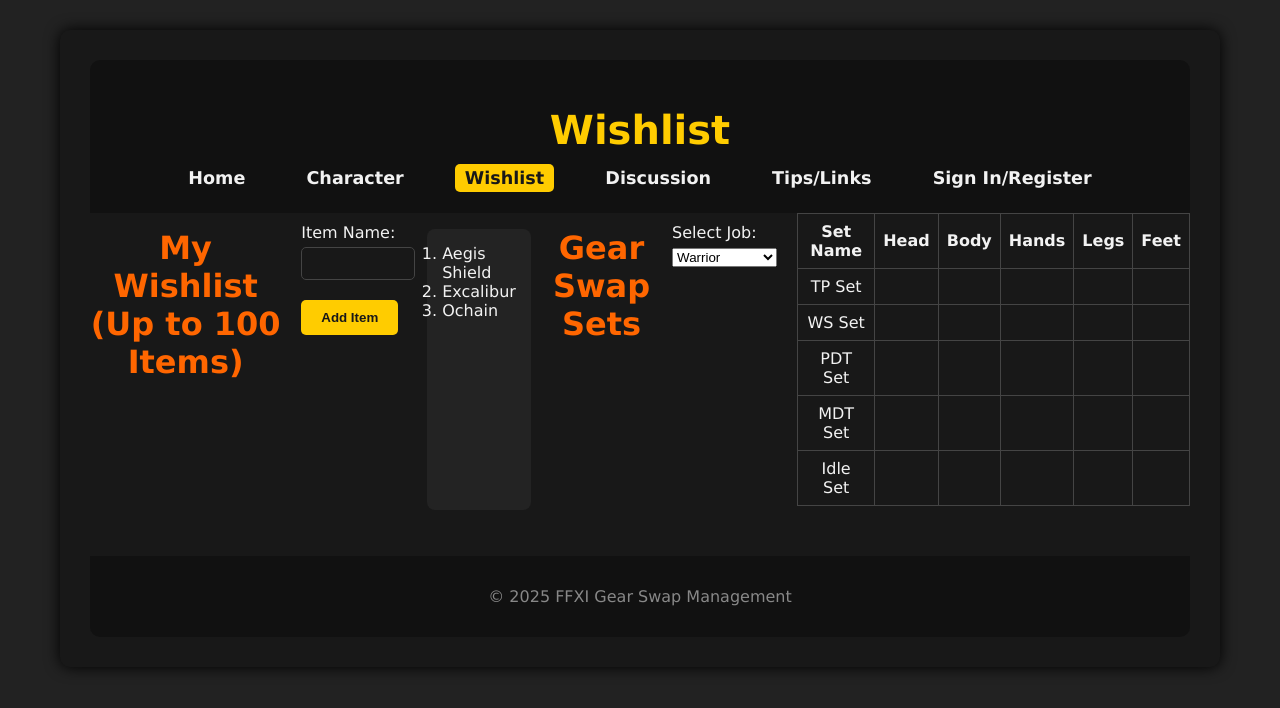
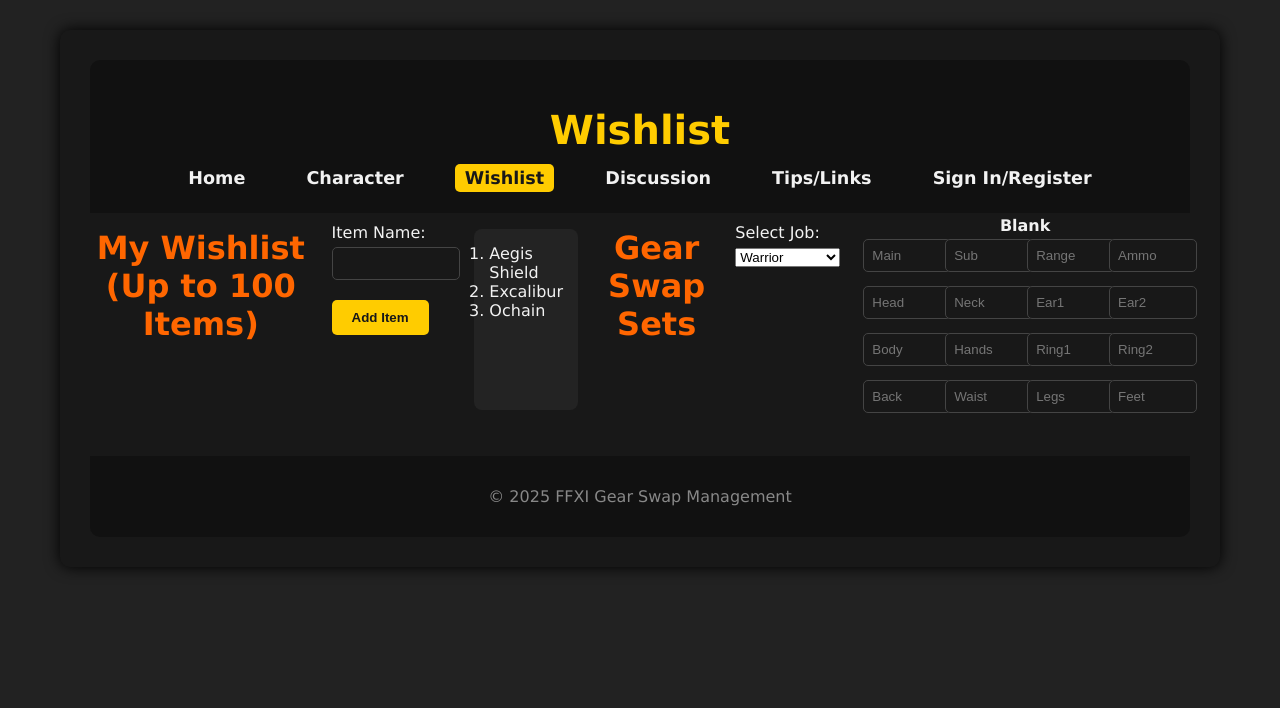
Before and after one commit to Darkfullmetal/School, a plain HTML site: page project4/css/wishlist.html in a window 1280 px wide. Drawn offline with Linux system fonts and the light colour scheme; sample sign-in values are in the browser's storage.

Commit message:
Refactor wishlist.html structure and forms

```diff
--- a/project4/css/wishlist.html
+++ b/project4/css/wishlist.html
@@ -61,18 +61,39 @@
                 <option value="Rune Fencer">Rune Fencer</option>
             </select>
         </form>
-        <table class="jobs-table" id="gearswap-table">
+        <div class="gearswap-set-grid">
+            <table class="gearswap-grid-table">
                 <thead>
-                <tr><th>Set Name</th><th>Head</th><th>Body</th><th>Hands</th><th>Legs</th><th>Feet</th></tr>
+                    <tr><th colspan="4">Blank</th></tr>
                 </thead>
                 <tbody>
-                <tr><td>TP Set</td><td></td><td></td><td></td><td></td><td></td></tr>
-                <tr><td>WS Set</td><td></td><td></td><td></td><td></td><td></td></tr>
-                <tr><td>PDT Set</td><td></td><td></td><td></td><td></td><td></td></tr>
-                <tr><td>MDT Set</td><td></td><td></td><td></td><td></td><td></td></tr>
-                <tr><td>Idle Set</td><td></td><td></td><td></td><td></td><td></td></tr>
+                    <tr>
+                        <td><input type="text" maxlength="10" pattern="[A-Za-z0-9\-\+]*" title="Main" placeholder="Main"></td>
+                        <td><input type="text" maxlength="10" pattern="[A-Za-z0-9\-\+]*" title="Sub" placeholder="Sub"></td>
+                        <td><input type="text" maxlength="10" pattern="[A-Za-z0-9\-\+]*" title="Range" placeholder="Range"></td>
+                        <td><input type="text" maxlength="10" pattern="[A-Za-z0-9\-\+]*" title="Ammo" placeholder="Ammo"></td>
+                    </tr>
+                    <tr>
+                        <td><input type="text" maxlength="10" pattern="[A-Za-z0-9\-\+]*" title="Head" placeholder="Head"></td>
+                        <td><input type="text" maxlength="10" pattern="[A-Za-z0-9\-\+]*" title="Neck" placeholder="Neck"></td>
+                        <td><input type="text" maxlength="10" pattern="[A-Za-z0-9\-\+]*" title="Ear1" placeholder="Ear1"></td>
+                        <td><input type="text" maxlength="10" pattern="[A-Za-z0-9\-\+]*" title="Ear2" placeholder="Ear2"></td>
+                    </tr>
+                    <tr>
+                        <td><input type="text" maxlength="10" pattern="[A-Za-z0-9\-\+]*" title="Body" placeholder="Body"></td>
+                        <td><input type="text" maxlength="10" pattern="[A-Za-z0-9\-\+]*" title="Hands" placeholder="Hands"></td>
+                        <td><input type="text" maxlength="10" pattern="[A-Za-z0-9\-\+]*" title="Ring1" placeholder="Ring1"></td>
+                        <td><input type="text" maxlength="10" pattern="[A-Za-z0-9\-\+]*" title="Ring2" placeholder="Ring2"></td>
+                    </tr>
+                    <tr>
+                        <td><input type="text" maxlength="10" pattern="[A-Za-z0-9\-\+]*" title="Back" placeholder="Back"></td>
+                        <td><input type="text" maxlength="10" pattern="[A-Za-z0-9\-\+]*" title="Waist" placeholder="Waist"></td>
+                        <td><input type="text" maxlength="10" pattern="[A-Za-z0-9\-\+]*" title="Legs" placeholder="Legs"></td>
+                        <td><input type="text" maxlength="10" pattern="[A-Za-z0-9\-\+]*" title="Feet" placeholder="Feet"></td>
+                    </tr>
                 </tbody>
             </table>
+        </div>
         <script>
         // Check if user is signed in (simple localStorage flag)
         var signedIn = localStorage.getItem('signedInUser');
```
Lines whose indentation alone changed are shown as unchanged.
